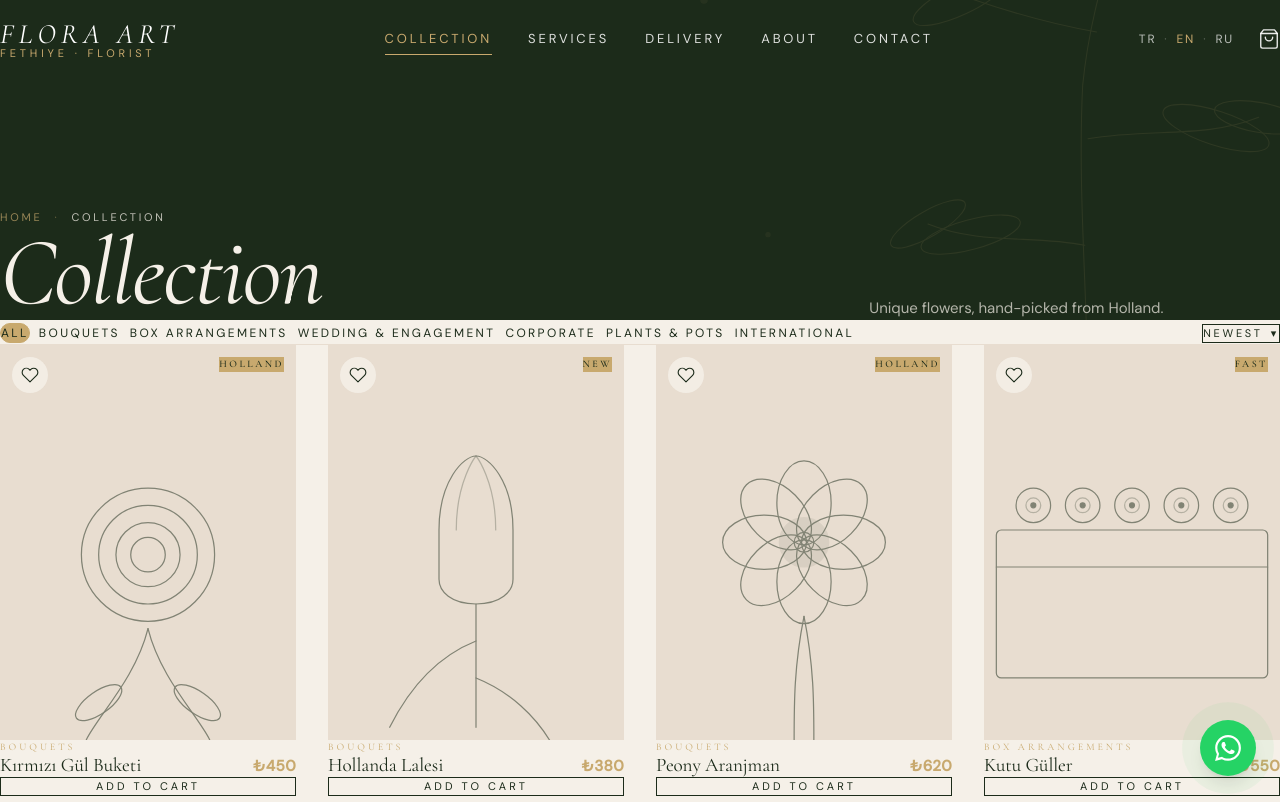
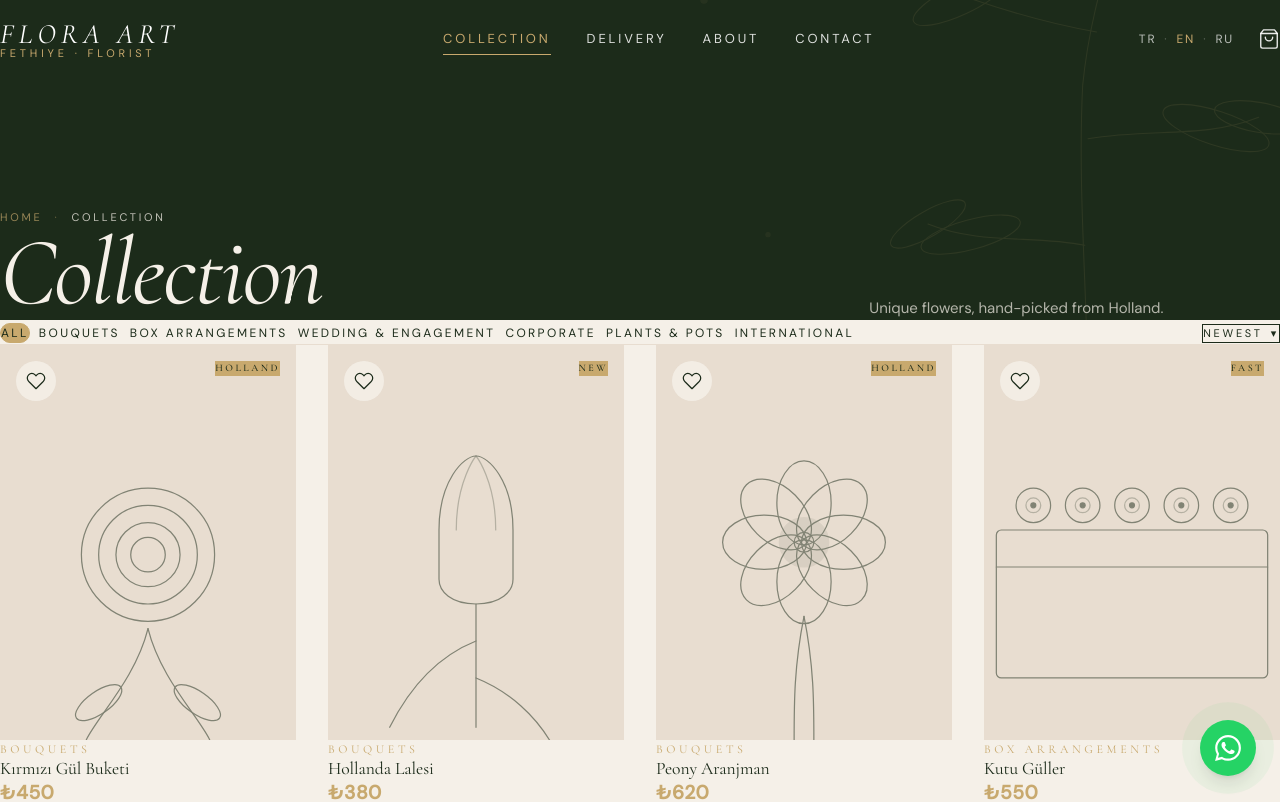
Before and after one commit to saygingemici25800-pixel/flora-art, a React (Vite) app: page /en/shop in a window 1280 px wide. Shown: the top 802 px of the page. Built offline with nearby package versions, Linux system fonts and the light colour scheme.

Commit message:
revizyon: shop kartları breathing, checkout fix, hizmetler nav'dan kaldırıldı

```diff
--- a/src/components/layout/Navbar.tsx
+++ b/src/components/layout/Navbar.tsx
@@ -28,7 +28,7 @@ function langPrefix(lang: Lang): string {
   return lang === 'tr' ? '' : `/${lang}`
 }
 
-const linkKeys = ['shop', 'services', 'delivery', 'about', 'contact'] as const
+const linkKeys = ['shop', 'delivery', 'about', 'contact'] as const
 
 export default function Navbar() {
   const { t, i18n } = useTranslation()
--- a/src/components/ui/ProductCard.tsx
+++ b/src/components/ui/ProductCard.tsx
@@ -78,7 +78,7 @@ export default function ProductCard({ product, index = 0, onQuickView }: Props)
             e.stopPropagation()
             setWished((v) => !v)
           }}
-          className="absolute top-3 left-3 grid place-items-center w-9 h-9 rounded-full transition-colors"
+          className="absolute top-4 left-4 grid place-items-center w-10 h-10 rounded-full transition-colors"
           style={{
             background: 'rgba(245, 240, 232, 0.85)',
             color: wished ? 'var(--color-gold)' : 'var(--color-forest)',
@@ -90,7 +90,7 @@ export default function ProductCard({ product, index = 0, onQuickView }: Props)
 
         {badgeLabel && (
           <span
-            className="absolute top-3 right-3 px-3 py-1 text-[10px] tracking-[0.25em] uppercase"
+            className="absolute top-4 right-4 px-3 py-1 text-[10px] tracking-[0.25em] uppercase"
             style={{
               fontFamily: 'var(--font-display)',
               fontVariant: 'small-caps',
@@ -124,9 +124,9 @@ export default function ProductCard({ product, index = 0, onQuickView }: Props)
         )}
       </Link>
 
-      <div className="pt-5 pb-1 flex flex-col flex-1">
+      <div className="px-5 pt-4 pb-6 flex flex-col flex-1">
         <p
-          className="text-[10px] tracking-[0.3em] uppercase mb-2"
+          className="text-[0.75rem] tracking-[0.3em] uppercase mb-2"
           style={{
             color: 'var(--color-gold)',
             fontFamily: 'var(--font-display)',
@@ -136,26 +136,27 @@ export default function ProductCard({ product, index = 0, onQuickView }: Props)
           {categoryName}
         </p>
 
-        <div className="flex items-baseline justify-between gap-3 mb-4">
-          <h3 className="leading-snug">
+        <h3 className="mb-3">
           <Link
             to={productHref}
             className="transition-colors hover:text-[var(--color-gold)]"
             style={{
               fontFamily: 'var(--font-display)',
-                fontSize: '1.2rem',
+              fontSize: '1.1rem',
               color: 'var(--color-forest)',
               letterSpacing: '-0.005em',
+              lineHeight: 1.2,
             }}
           >
             {product.name}
           </Link>
         </h3>
-          <span
-            className="whitespace-nowrap"
+
+        <p
+          className="mb-4 whitespace-nowrap"
           style={{
             fontFamily: 'var(--font-body)',
-              fontSize: '0.95rem',
+            fontSize: '1.2rem',
             fontWeight: 600,
             color: 'var(--color-gold)',
             letterSpacing: '0.02em',
@@ -163,8 +164,7 @@ export default function ProductCard({ product, index = 0, onQuickView }: Props)
         >
           {currency}
           {product.price}
-          </span>
-        </div>
+        </p>
 
         <button
           type="button"
@@ -172,7 +172,7 @@ export default function ProductCard({ product, index = 0, onQuickView }: Props)
             e.preventDefault()
             addItem(product)
           }}
-          className="add-to-cart-btn w-full py-3 text-[11px] tracking-[0.28em] uppercase transition-colors duration-300 border mt-auto"
+          className="add-to-cart-btn w-full py-3 text-[0.8rem] tracking-[0.12em] uppercase transition-colors duration-300 border mt-auto"
           style={{
             background: 'transparent',
             color: 'var(--color-forest)',
@@ -198,8 +198,8 @@ export default function ProductCard({ product, index = 0, onQuickView }: Props)
 function HeartIcon({ filled }: { filled: boolean }) {
   return (
     <svg
-      width="18"
-      height="18"
+      width="20"
+      height="20"
       viewBox="0 0 24 24"
       fill={filled ? 'currentColor' : 'none'}
       stroke="currentColor"
```
Lines whose indentation alone changed are shown as unchanged.
